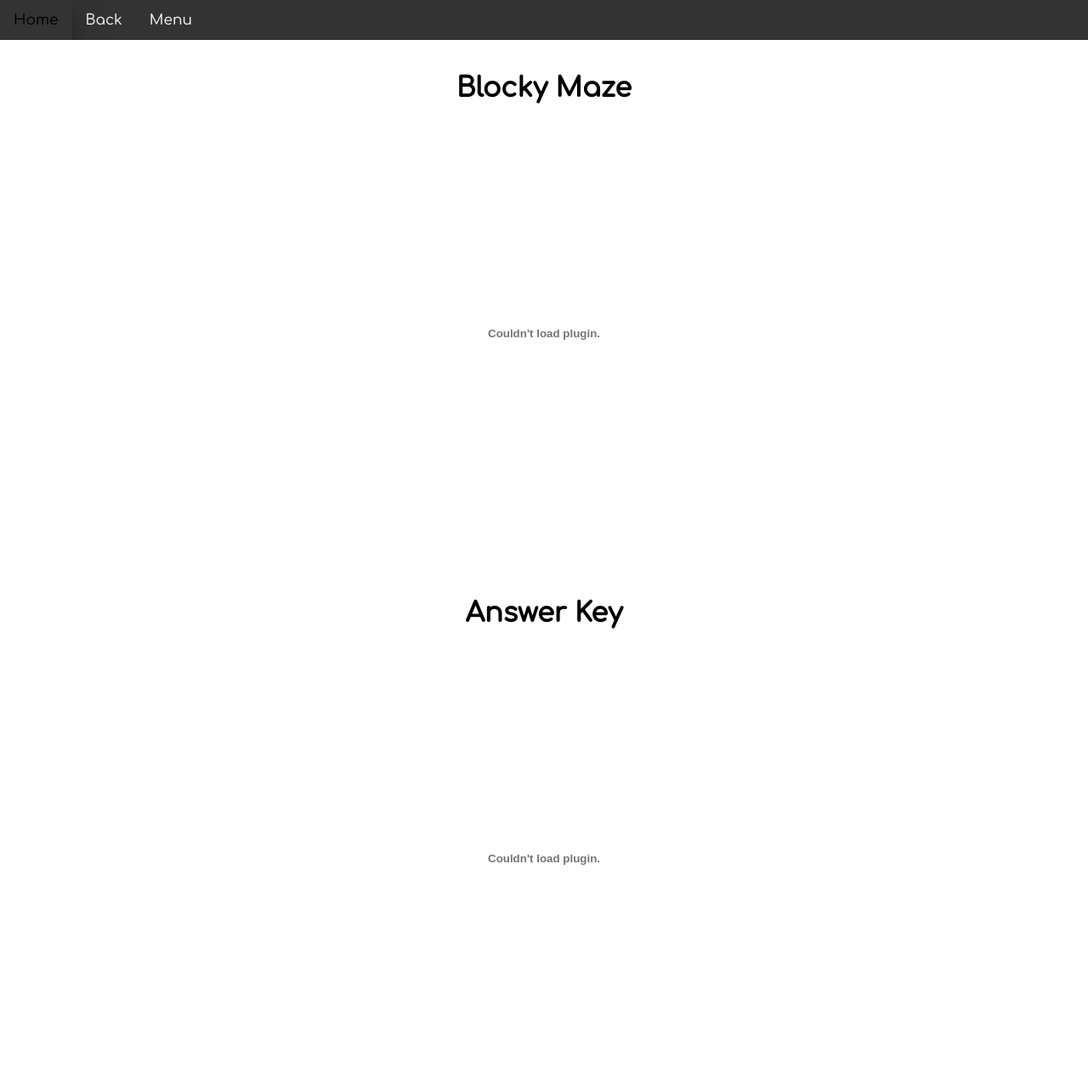
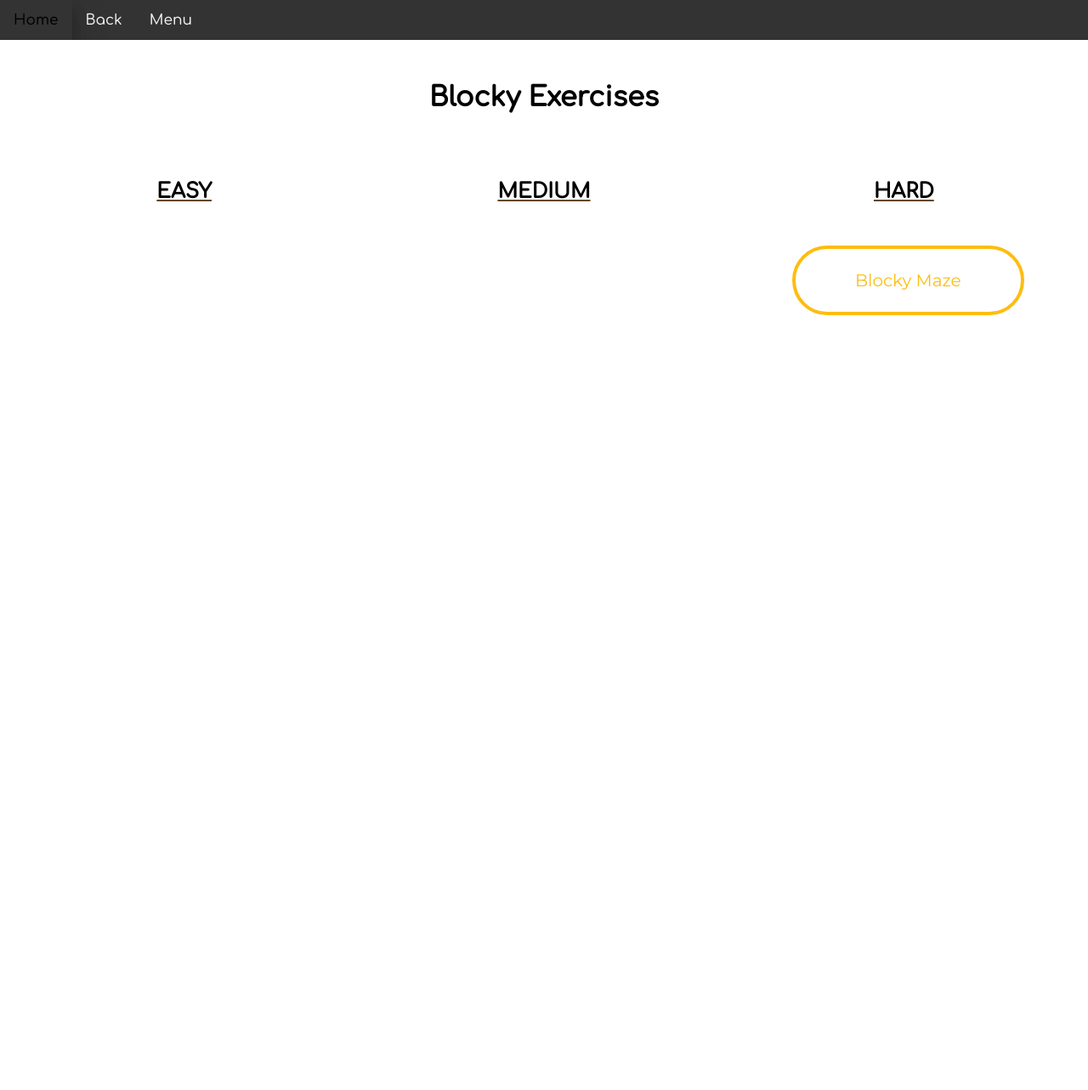
Before and after one commit to VCU-CS-Capstone/CS-23-313-Elementary-School-Computer-Science-Engagement, a Python web app: template src/templates/blocky.html in a window 1280 px wide. Shown: the whole page at 85% size. After the commit the page ends 371 px from the top, so only its background shows below. Run offline with Jinja, Linux system fonts and the light colour scheme; the template is opened without the code that fills it, so the values that code supplies are empty; some libraries are stand-ins or nearby versions.

Commit message:
fixed blocky difficulty page

```diff
--- a/src/templates/blocky.html
+++ b/src/templates/blocky.html
@@ -1,20 +1,26 @@
-<!DOCTYPE html>
+
 <html>
     <head>
+
         <meta name="viewport" content="width=device-width, initial-scale=1.0">
         <link rel="preconnect" href="https://fonts.googleapis.com">
         <link rel="preconnect" href="https://fonts.gstatic.com" crossorigin>
         <link href="https://fonts.googleapis.com/css2?family=Comfortaa:wght@500&family=Montserrat&family=Roboto:wght@400;500;700&display=swap" rel="stylesheet">
+
         <style>
-            body{
-                margin:0px;
+            body {
+            background-color: white;
+            margin: 0px;
           }
+
+
+
+
           .topnav {
                     overflow: hidden;
                     background-color: #333;
-                margin-top: 0px;
+                }
 
-            }
           .topnav a {
               float: left;
               color: #f2f2f2;
@@ -34,16 +40,58 @@
               background-color: #04AA6D;
               color: white;
           }
+          .title{
+            font-family: 'Comfortaa';
+            margin-top: 50px;
+          }
+          .difficulty{
+            font-family: 'Comfortaa';
+          }
+          .links{
+            margin-left: -30px;
+            padding-left: -15px;
+          }
+            ul{
+                list-style-type: none;
+            }
+
+          body {
+                text-align: center;
+            }
+            button {
+              background-color: white;
+                  color:#fdbd10;
+                  margin-top: 30px;
+                  align-items: center;
+                  padding-left:70px;
+                  padding-right:70px;
+                  padding-top: 25px;
+                  padding-bottom: 25px;
+                  border-radius: 45px;
+                  border-style: solid;
+                  border-color: #fdbd10;
+                  border-width: 4px;
+                  font-size: 20px;
+                  font-family: 'Montserrat', sans-serif;
+
+            }
             button:hover {
                 box-shadow: 0 12px 16px 0 rgba(0,0,0,0.24), 0 17px 50px 0 rgba(0,0,0,0.19);
                 cursor: pointer;
             }
-            h1{
-                text-align: center;
-                font-family: 'Comfortaa';
+            .grid_container {
+                display: grid;
+                grid-template-columns: 1fr 1fr 1fr;
+                grid-gap: 10px;
+                padding: 10px;
                 }
-            p{
-                font-family: 'Comfortaa';
+            .title {
+                margin-bottom: 50px;
+            }
+            .difficulty{
+                border-style:none;
+                text-decoration: underline;
+                text-decoration-color: #624902;
             }
             /* The dropdown container */
             .dropdown {
@@ -119,6 +167,7 @@
               }
         </style>
     </head>
+
     <body>
       <div class="topnav">
         <a class="home" href="require.html">Home</a>
@@ -147,27 +196,59 @@
 
       </div>
       </div>
-        <br>
-            <div class="container">
-            <h1> Blocky Maze  </h1>
+        <div class="wraapper">
+          <div class="title">
+            <h1> Blocky Exercises</h1>
+          </div>
 
-            <p> </p>
-                <embed src="/src/static/BlockyGames_ Maze.pdf" type="application/pdf" title="Key Teaching Moments" width="100%"
-                height="500px">
+          <div class="grid_container">
+            <div class="list">
+              <div class="difficulty">
+                <h2> EASY</h2>
               </div>
-        </br>
+              <div class="links">
+                <!-- <ul>
+                  <li>
+                    <a href="hourofcode.html"><button>Hour of Code</button></a>
+                  </li>
+                </ul> -->
+              </div>
+            </div>
 
-        <br>
-            <div class="container">
-            <h1> Answer Key </h1>
+            <div class="list">
+              <div class="difficulty">
+                 <h2> MEDIUM</h2>
+              </div>
+              <div class="links">
+                <!-- <ul>
+                  <li>
+                    <a href="{{url_for('sorting')}}">
+                      <button>Sequences/Sorting</button>
+                    </a>
+                  </li>
+                  <li>
+                    <a href="#"><button>Binary Numbers</button></a>
+                  </li>
+                </ul> -->
+              </div>
+            </div>
 
-            <p></p>
-                <embed src="/src/static/BlockyGame_ Maze Answer Key.pdf" type="application/pdf" title="StepbyStep Guide" width="100%"
-                height="500px">
+            <div class="list">
+              <div class="difficulty">
+                <h2> HARD </h2>
               </div>
-        </br>
+              <div class="links">
+                <ul>
+                  <li>
+                    <a href="blockygame.html">
+                      <button>Blocky Maze</button>
+                    </a>
+                  </li>
+                </ul>
+              </div>
+            </div>
+          </div>
+        </div>
+    </body>
 
-
-
-    </body>
     </html>
```
Also changed, not shown: src/templates/blockygame.html (added, +175 -0 lines). Lines whose indentation alone changed are shown as unchanged.
